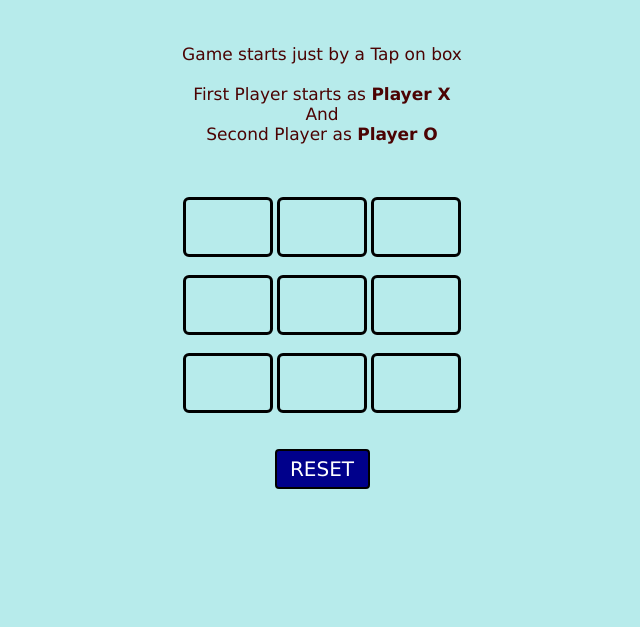
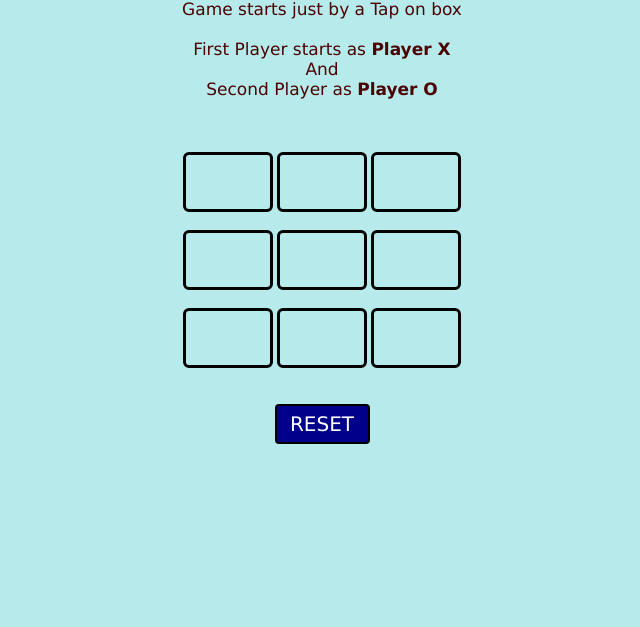
Before and after one commit to SaishreeRN/PRODIGY_WD_03, a plain HTML site: page index.html in a window 1280 px wide. Shown: the part 173-800 px from the top of the page, without its empty margins (318-958 px from the left). Drawn offline with Linux system fonts and the light colour scheme.

Commit message:
Update tictactoe.css

```diff
--- a/tictactoe.css
+++ b/tictactoe.css
@@ -1,6 +1,6 @@
 
 	* {
-		margin-top: 55px;
+		margin-top: 40px;
 		background-color: rgb(183, 235, 235);
 	}
 
```
